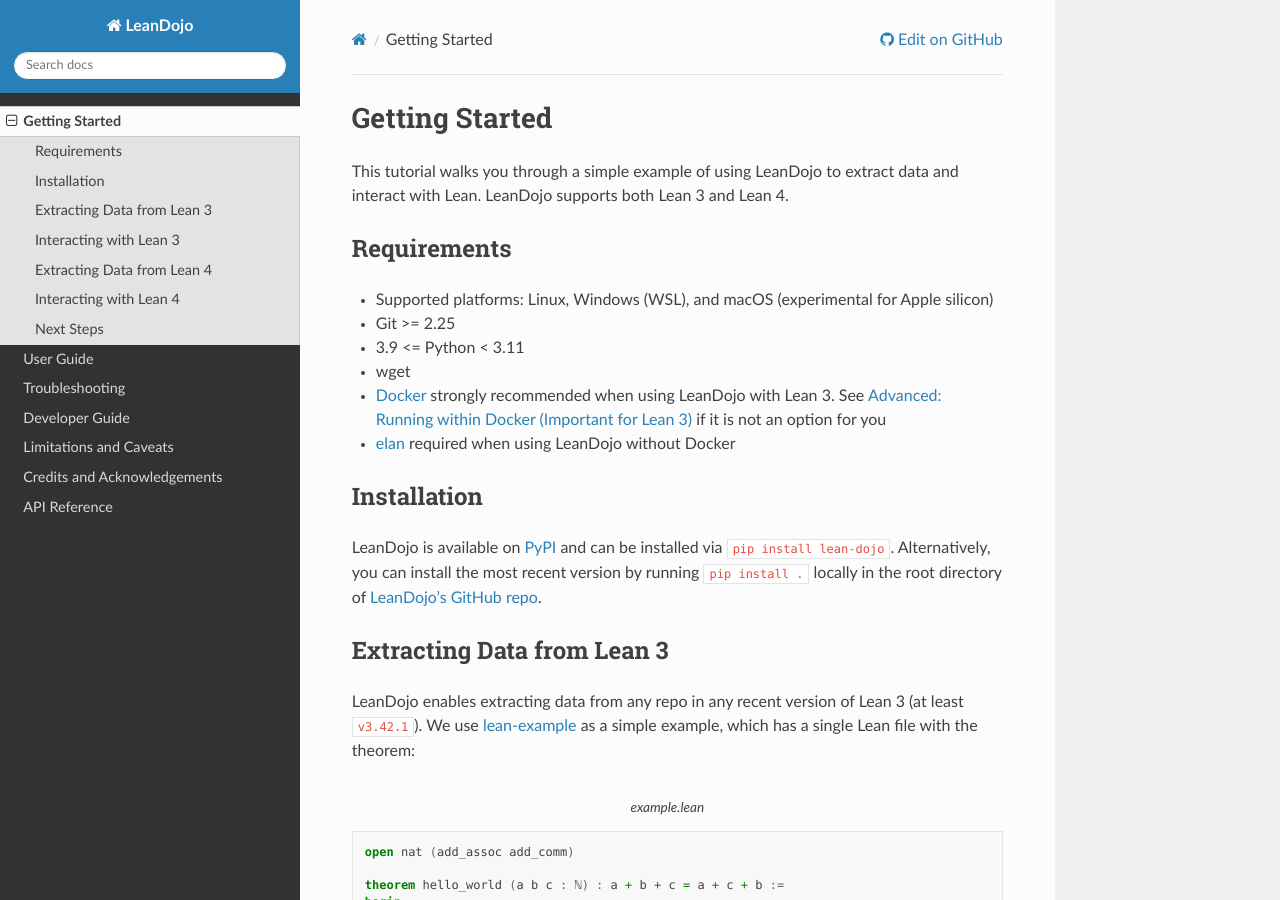
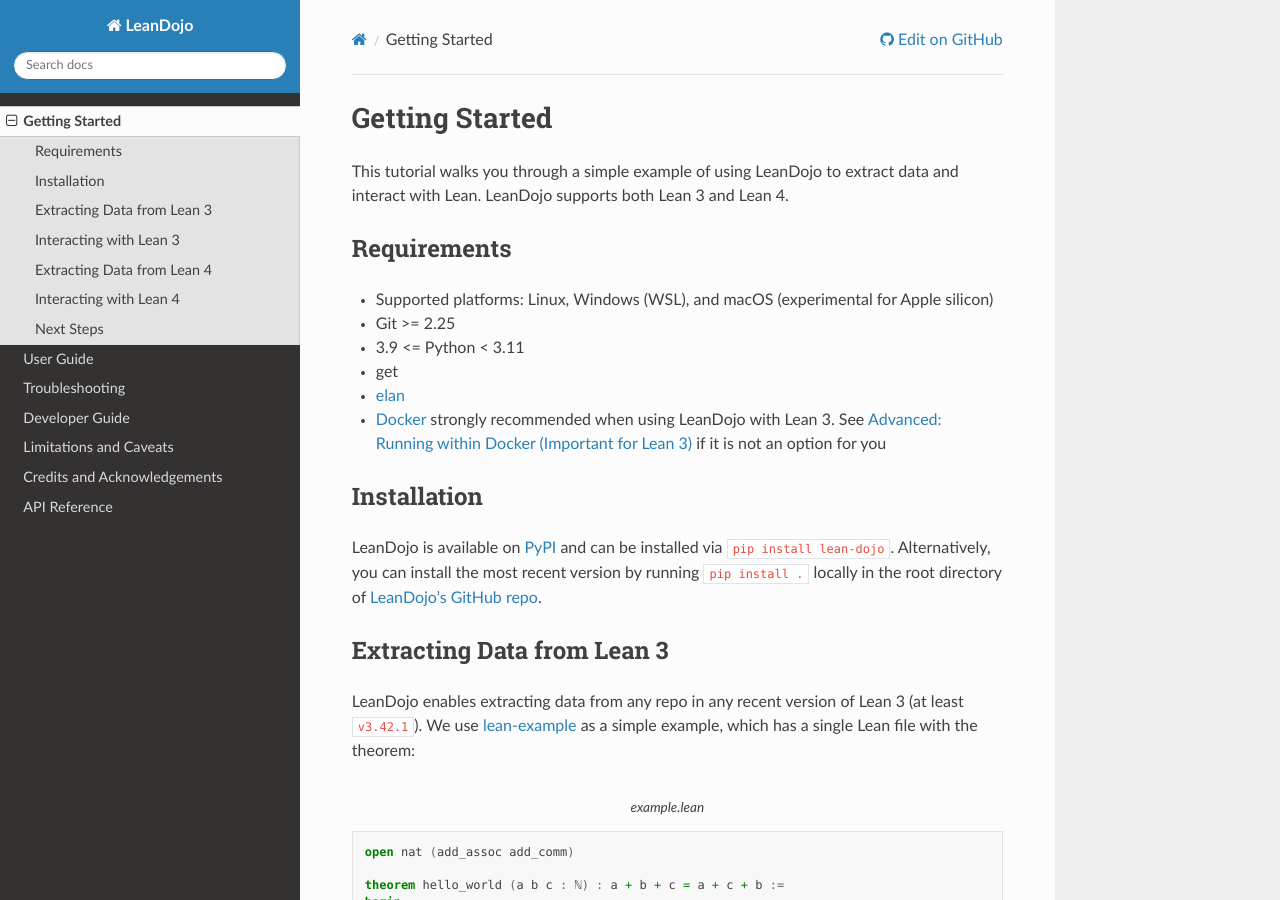
Before and after one commit to lean-dojo/LeanDojo, a Sphinx documentation site: the page built from docs/source/getting-started.rst, in a window 1280 px wide and 900 px high. Built offline with Sphinx 7.4.7 and the Read the Docs theme 2.0.0, drawn with Linux system fonts in a browser that asks for light colours.

Commit message:
Update getting-started.rst

```diff
--- a/docs/source/getting-started.rst
+++ b/docs/source/getting-started.rst
@@ -13,9 +13,10 @@
 * Supported platforms: Linux, Windows (WSL), and macOS (experimental for Apple silicon)
 * Git >= 2.25
 * 3.9 <= Python < 3.11
-* wget
+* get
+* `elan <https://github.com/leanprover/elan>`_
 * `Docker <https://www.docker.com/>`_ strongly recommended when using LeanDojo with Lean 3. See :ref:`running-within-docker` if it is not an option for you
-* `elan <https://github.com/leanprover/elan>`_ required when using LeanDojo without Docker
+
 
 Installation
 ************
```
